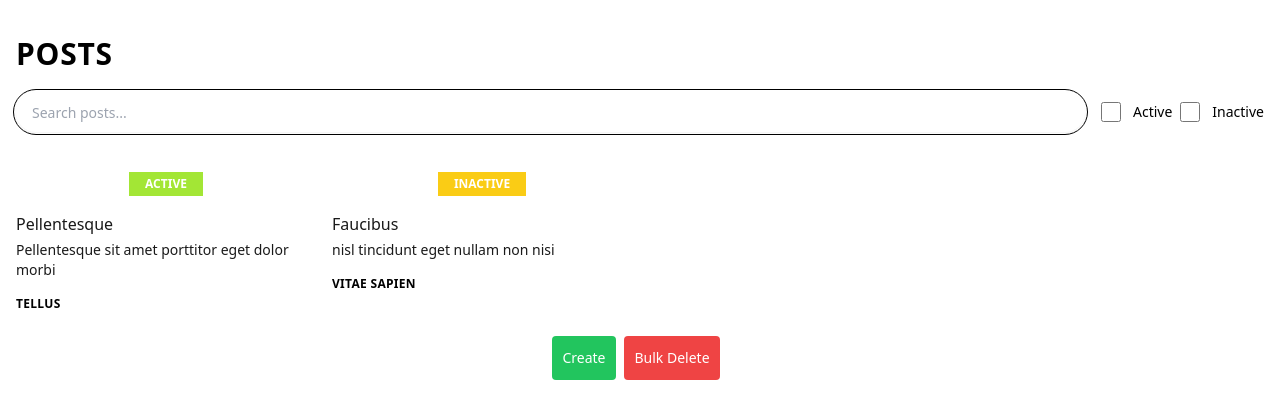
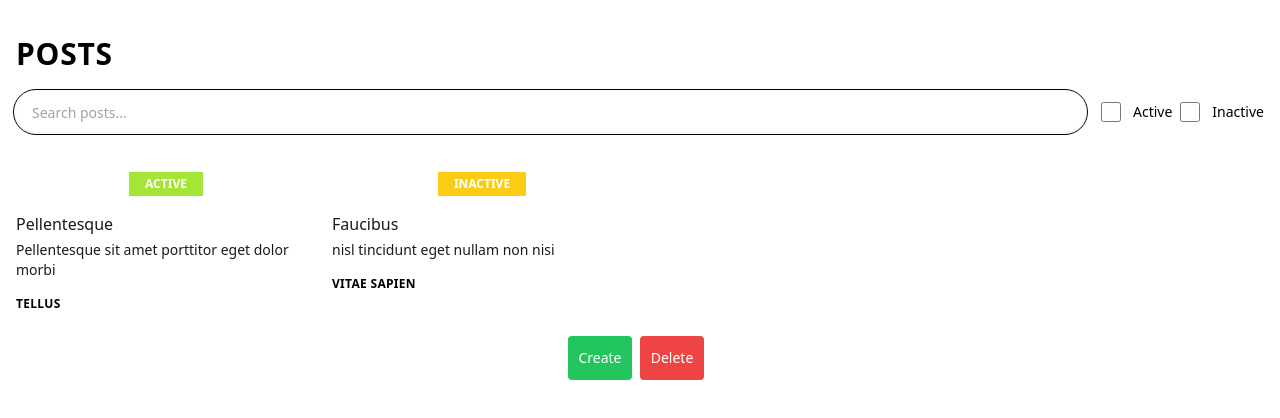
Before and after one commit to cedricmatalog/crud-app, a React (Create React App) app: page / in a window 1280 px wide. Shown: the top 418 px of the page. Built offline with nearby package versions, Linux system fonts and the light colour scheme; data requests are answered from the project's data file.

Commit message:
adds logic for buttons

```diff
--- a/src/components/Button.tsx
+++ b/src/components/Button.tsx
@@ -2,10 +2,12 @@ interface IButton {
   text: string;
   color?: string;
   size?: string;
+  border?: string;
   onClick: () => void;
 }
 
 const colors: Record<string, string> = {
+  white: 'bg-white',
   green: 'bg-green-500',
   red: 'bg-red-500',
   blue: 'bg-blue-500',
@@ -15,19 +17,25 @@ const colors: Record<string, string> = {
 const sizes: Record<string, string> = {
   16: 'w-16',
   24: 'w-24',
-  48: 'w-48'
+  48: 'w-48',
+};
+
+const borders: Record<string, string> = {
+  none: '',
+  red: 'border  border-red-500 text-red-500',
 };
 
 export default function Button({
   text,
   color = 'green',
   size = '16',
+  border = 'none',
   onClick,
 }: IButton) {
   return (
     <button
       onClick={onClick}
-      className={`inline-block w-16 py-3 mt-6 mr-2 text-sm text-white rounded text-center m ${colors[color]} ${sizes[size]}`}
+      className={`inline-block w-16 py-3 mt-6 mr-2 text-sm text-white rounded text-center m ${colors[color]} ${sizes[size]} ${borders[border]}`}
     >
       {text}
     </button>
--- a/src/features/posts/PostList.tsx
+++ b/src/features/posts/PostList.tsx
@@ -220,22 +220,27 @@ export default function PostList() {
       </div>
 
       <div className="flex justify-center">
-        <Button text="Create" onClick={() => navigate('posts/add')} />
+        {bulkDeleteList.length === 0 && !isBulkDeleteMode && (
+          <Button text="Create" onClick={() => navigate('posts/add')} />
+        )}
 
-        <Button
-          text={`${isBulkDeleteMode ? 'Cancel' : 'Bulk'} Delete`}
-          size="24"
-          color="red"
-          onClick={() => setIsBulkDeleteMode(!isBulkDeleteMode)}
-        />
+        {isBulkDeleteMode ? (
+          <Button
+            text={`Cancel`}
+            color="white"
+            border="red"
+            onClick={() => setIsBulkDeleteMode(!isBulkDeleteMode)}
+          />
+        ) : (
+          <Button
+            text={`Delete`}
+            color="red"
+            onClick={() => setIsBulkDeleteMode(!isBulkDeleteMode)}
+          />
+        )}
 
         {bulkDeleteList.length > 0 && (
-          <Button
-            text="Delete Selected Posts"
-            size="48"
-            color="red"
-            onClick={handleBulkDelete()}
-          />
+          <Button text="Delete" color="red" onClick={handleBulkDelete()} />
         )}
       </div>
     </Container>
```
